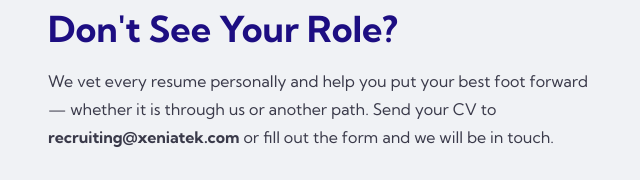
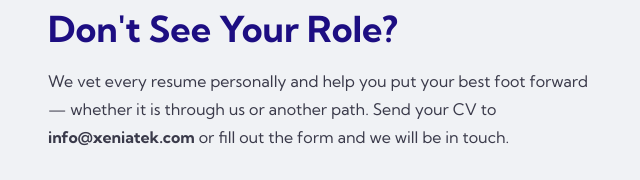
Before and after one commit to ushank20/xeniatek-website, a website: page raas-tech/jobs.html in a window 1280 px wide. Shown: the part 1561-1741 px from the top of the page, 0-640 px from the left. Drawn offline with Linux system fonts and the light colour scheme.

Commit message:
Update email from recruiting@ to info@xeniatek.com on jobs page
Co-Authored-By: Claude Sonnet 4.6 <noreply@anthropic.com>

```diff
--- a/raas-tech/jobs.html
+++ b/raas-tech/jobs.html
@@ -210,7 +210,7 @@
       <div class="jobs-submit-badge"><span>✦ Always Accepting Resumes ✦</span></div>
       <h2 class="jobs-submit-heading">Don't See Your Role?</h2>
       <p class="jobs-submit-desc">
-        We vet every resume personally and help you put your best foot forward — whether it is through us or another path. Send your CV to <strong>recruiting@xeniatek.com</strong> or fill out the form and we will be in touch.
+        We vet every resume personally and help you put your best foot forward — whether it is through us or another path. Send your CV to <strong>info@xeniatek.com</strong> or fill out the form and we will be in touch.
       </p>
       <div class="jobs-submit-perks">
         <div class="jobs-perk"><span class="jobs-perk-icon">✓</span> Personal resume review by our team</div>
```
